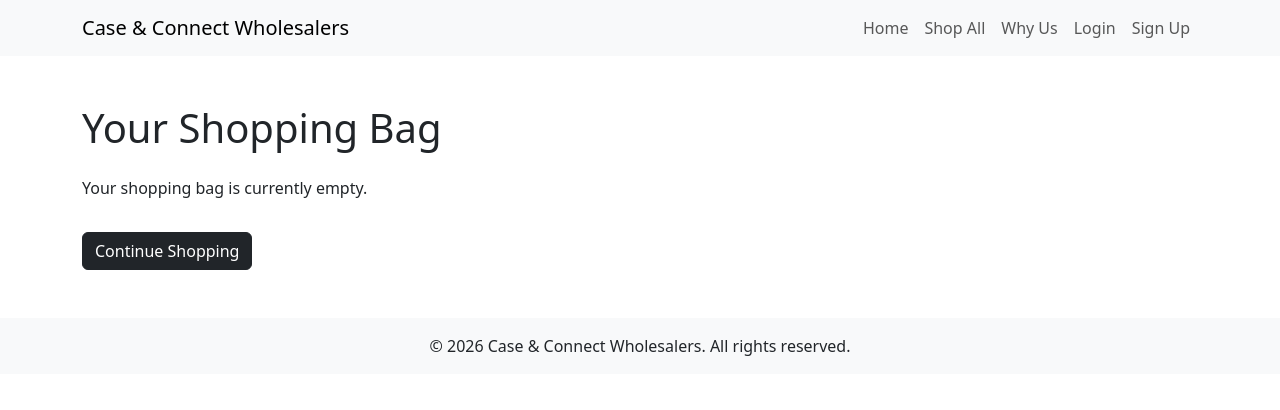
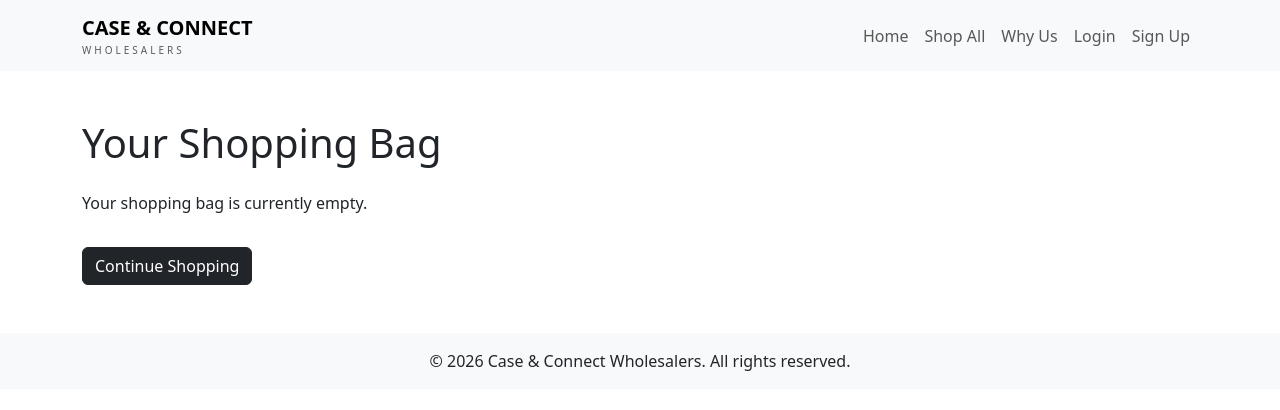
Before and after one commit to tadavis25/case-and-connect-wholesalers, a Django app: page /bag/ in a window 1280 px wide. Shown: the top 410 px of the page. Run offline with Django 5.2, Linux system fonts and the light colour scheme.

Commit message:
Update navbar logo to match wireframe

```diff
--- a/templates/base.html
+++ b/templates/base.html
@@ -21,8 +21,11 @@
     <!-- Navigation Bar -->
     <nav class="navbar navbar-expand-lg bg-light">
         <div class="container">
-            <a class="navbar-brand" href="{% url 'home' %}">
-                Case & Connect Wholesalers
+            <a class="navbar-brand d-flex flex-column" href="{% url 'home' %}">
+                <span class="fw-bold">CASE & CONNECT</span>
+                <small class="text-muted" style="font-size: 10px; letter-spacing: 3px;">
+                    WHOLESALERS
+                </small>
             </a>
 
             <button class="navbar-toggler" type="button" data-bs-toggle="collapse" data-bs-target="#navbarNav"
```
